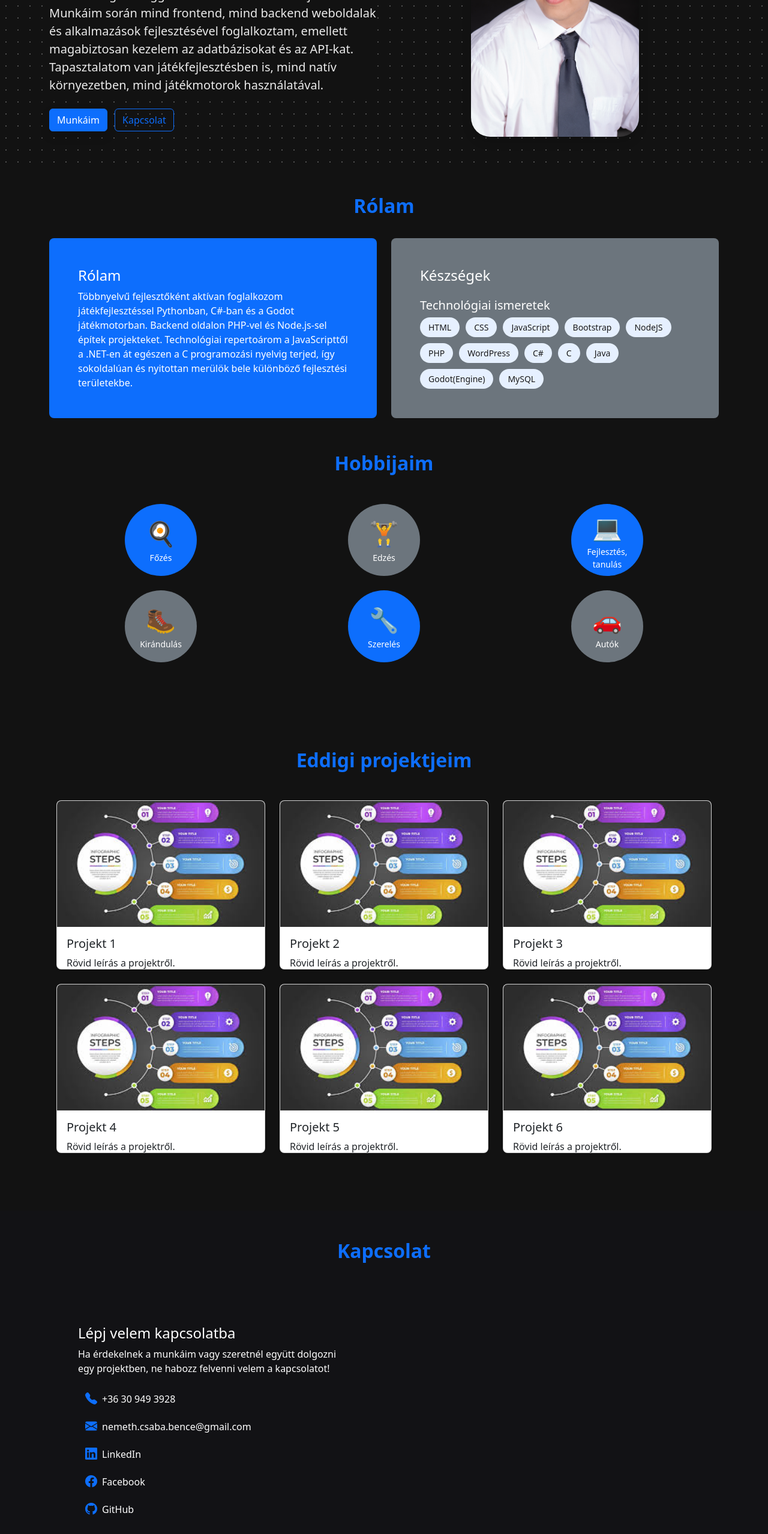
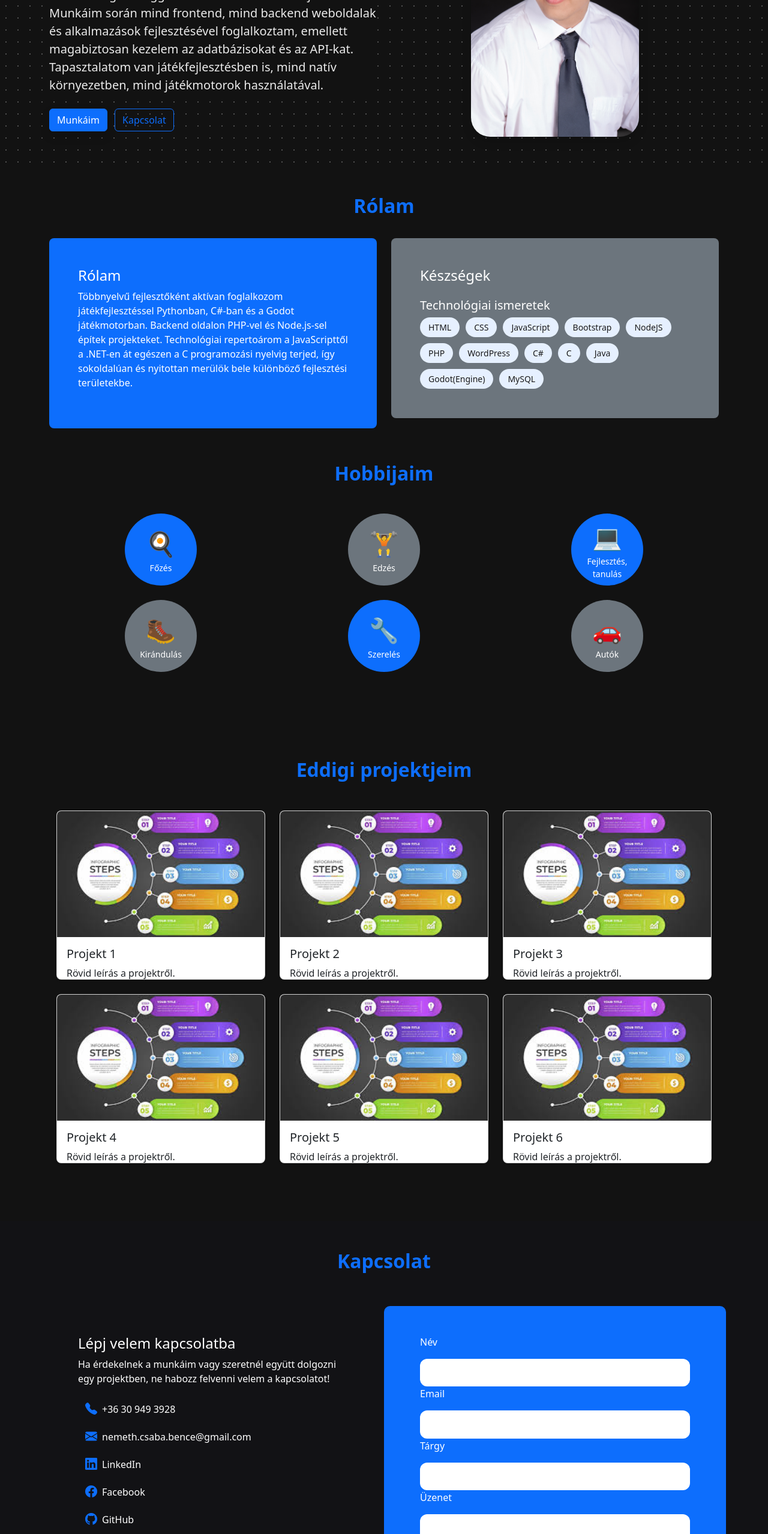
Before and after one commit to Benceplays/Benceplays.github.io, a plain HTML site: page index.html in a window 1280 px wide. Shown: the part 240-2797 px from the top of the page at 60% size. Drawn offline with nearby package versions, Linux system fonts and the light colour scheme.

Commit message:
kapcsolat fix

```diff
--- a/index.html
+++ b/index.html
@@ -69,7 +69,7 @@
         <h2 class="fw-bold text-center text-primary">Rólam</h2>
         <div class="row">
             <div class="col-md-6">
-                <div style="height: 300px; margin-top: 5%;" class="p-5 bg-primary text-white rounded-3">
+                <div style="min-height: 300px; margin-top: 5%;" class="p-5 bg-primary text-white rounded-3">
                     <h4>Rólam</h4>
                     <p>Többnyelvű fejlesztőként aktívan foglalkozom játékfejlesztéssel Pythonban, C#-ban és a Godot játékmotorban.
                         Backend oldalon PHP-vel és Node.js-sel építek projekteket. Technológiai repertoárom a JavaScripttől a .NET-en
@@ -78,7 +78,7 @@
                 </div>
             </div>
             <div class="col-md-6">
-                <div style="height: 300px; margin-top: 5%;" class="p-5 bg-secondary text-white rounded-3">
+                <div style="min-height: 300px; margin-top: 5%;" class="p-5 bg-secondary text-white rounded-3">
                     <h4>Készségek</h4>
                     <h5 style="margin-top: 5%;">Technológiai ismeretek</h5>
                     <div class="skills">
@@ -262,13 +262,14 @@
                         </div>
                     </div>
                 </div>
-                <div class="col-md-6">
-                    <form onsubmit="sendMail(); return false;" style="background-color: #0D6EFD; border-radius: 10px;">
+            </div>
+                <div class="col-md-6" style="background-color: #0D6EFD; border-radius: 10px;">
+                    <form onsubmit="sendMail(); return false;">
                         <div class="p-5 text-white rounded-3">
                             <p>Név</p>
                             <input id="name" class="inputStyle" type="text">
                             <p>Email</p>
-                            <input id="email" class="inputStyle" type="email">
+                            <input id="email" class="inputStyle" type="email" name="" id="">
                             <p>Tárgy</p>
                             <input id="subject" class="inputStyle" type="text">
                             <p>Üzenet</p>
@@ -278,7 +279,6 @@
                     </form>
                 </div>
             </div>
-        </div>
     </div>
 </section>
 
```
